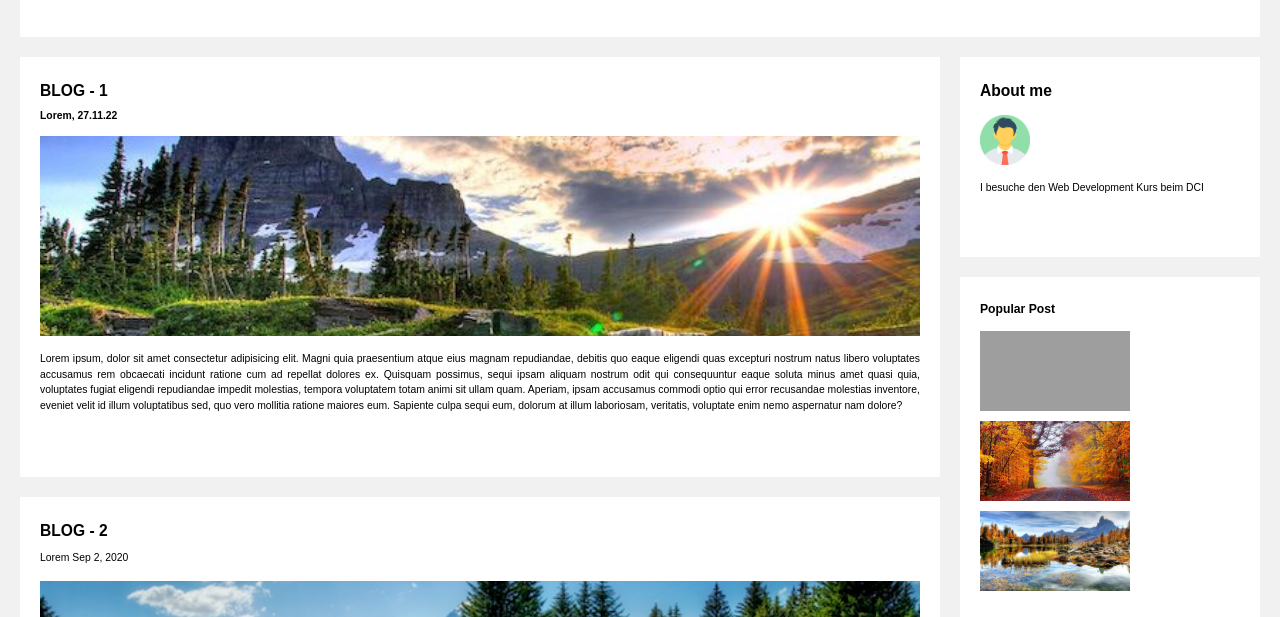
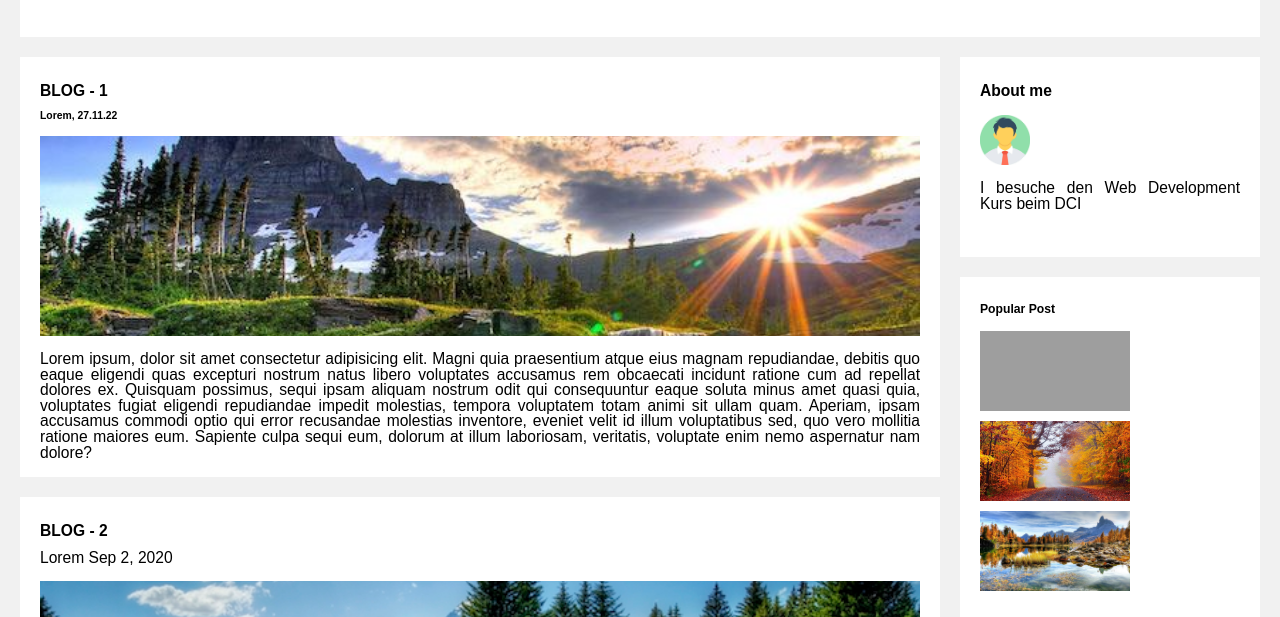
Before and after one commit to Leotrimbehrami/Blog-exercise, a plain HTML site: page 20-B/index.html in a window 1280 px wide. Shown: the part 183-800 px from the top of the page. Drawn offline with Linux system fonts and the light colour scheme; grey boxes are pictures that could not be loaded.

Commit message:
new font

```diff
--- a/20-B/style.css
+++ b/20-B/style.css
@@ -33,8 +33,8 @@ h2, h3, h4, p {
 }
 
 p {
-    font-size: 1rem;
-    font-weight: 200;
+    font-size: 1.5rem;
+    font-weight: italic;
     text-align: justify;
     line-height: 1.5rem;
 
```
